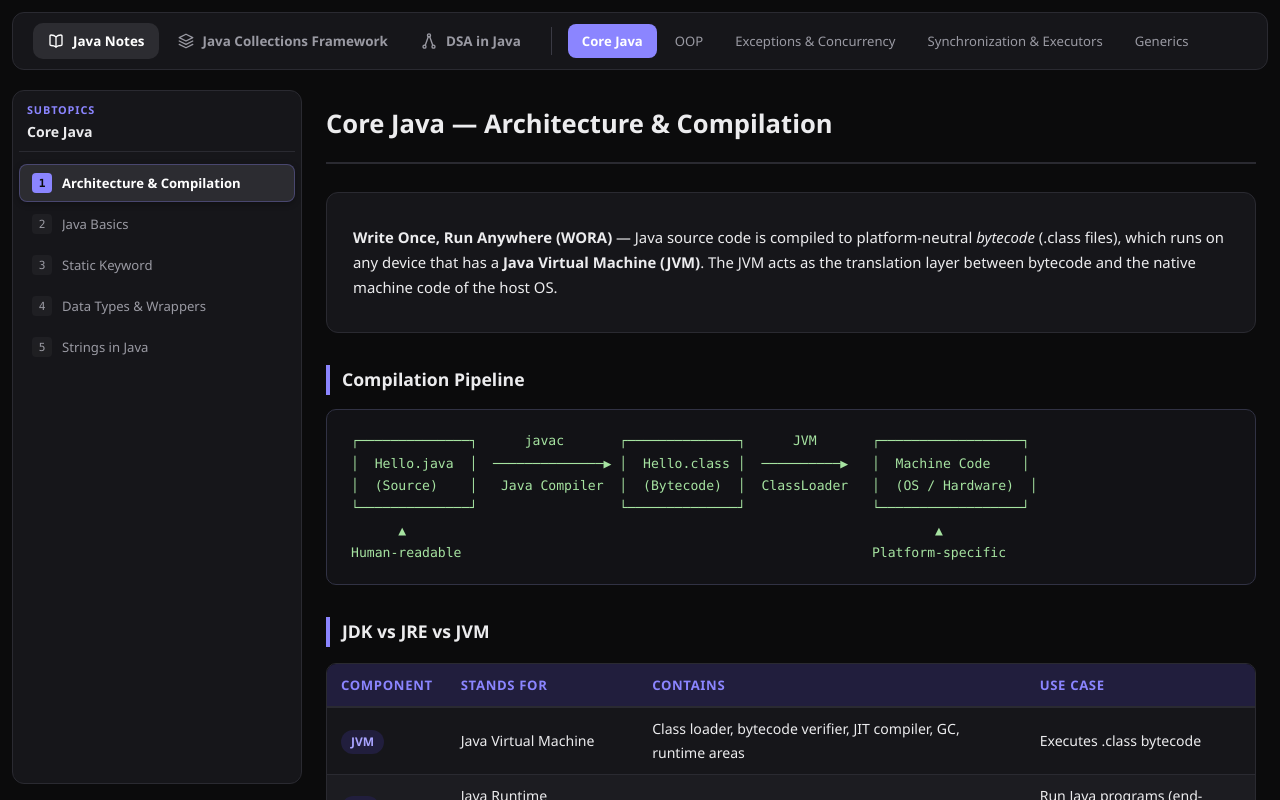
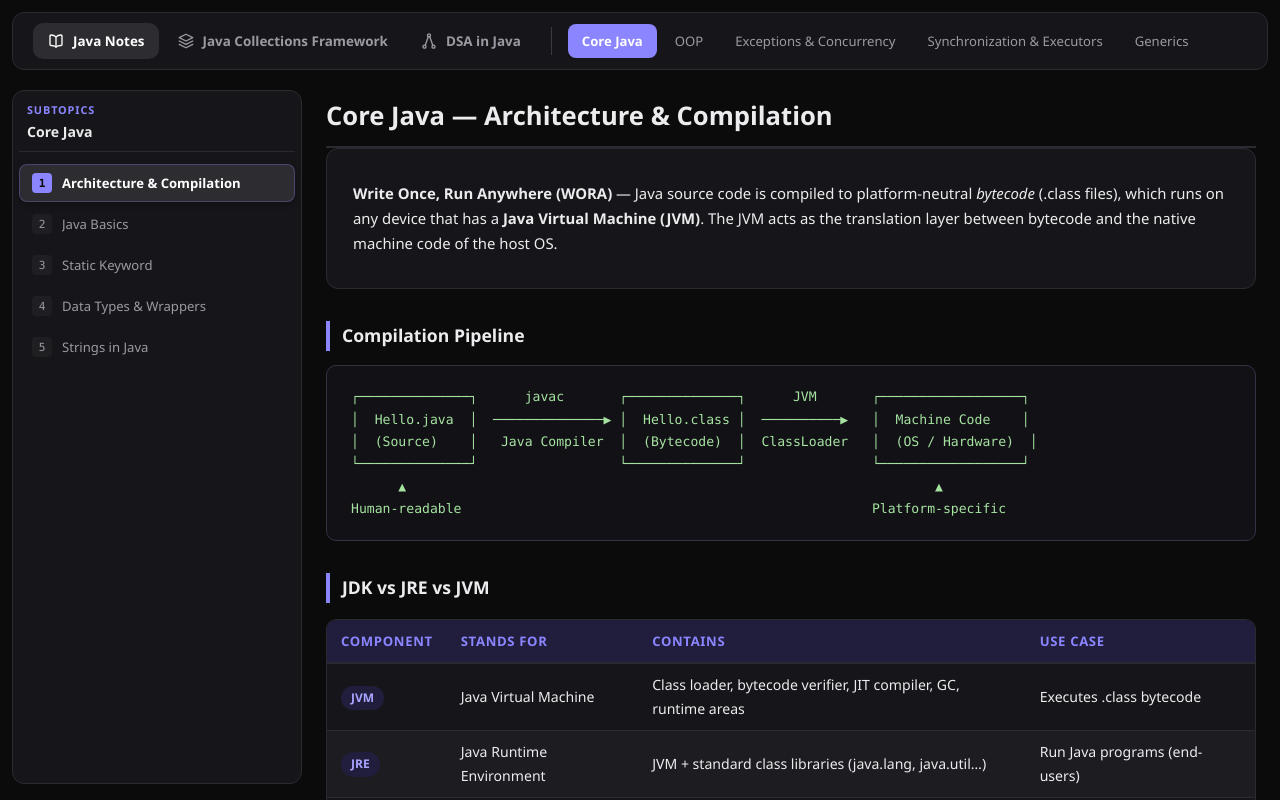
Before and after one commit to LATHWALROCK/Notes, a React (Vite) app: page / in a window 1280 px wide. Shown: the top 800 px of the page. Built offline with nearby package versions, Linux system fonts and the light colour scheme.

Commit message:
made css changes

```diff
--- a/src/index.css
+++ b/src/index.css
@@ -134,8 +134,7 @@
   /* ── Content shell ───────────────────────────────────────────────────── */
   .content-heading {
     @apply text-[1.6rem] font-extrabold text-ink border-b-2 border-line max-nav:text-[1.25rem];
-    margin: 8px 0 28px;
-    padding-bottom: 16px;
+    padding-bottom: 8px;
   }
 
   .part-title { @apply text-[2rem] font-extrabold text-ink mt-14 mb-1; }
@@ -232,7 +231,7 @@
   .badge.do { @apply bg-ok-bg text-ok-text; }
   .badge.dont { @apply bg-bad-bg text-bad-text; }
 
-  .meta-row { @apply flex flex-wrap gap-2; margin: 12px 0 2px; }
+  .meta-row { @apply flex flex-wrap gap-2; padding: 12px 0; }
 
   /* ── Side-by-side layouts ────────────────────────────────────────────── */
   .two-col, .compare { @apply grid grid-cols-1 md:grid-cols-2 gap-5 my-4; }
```
